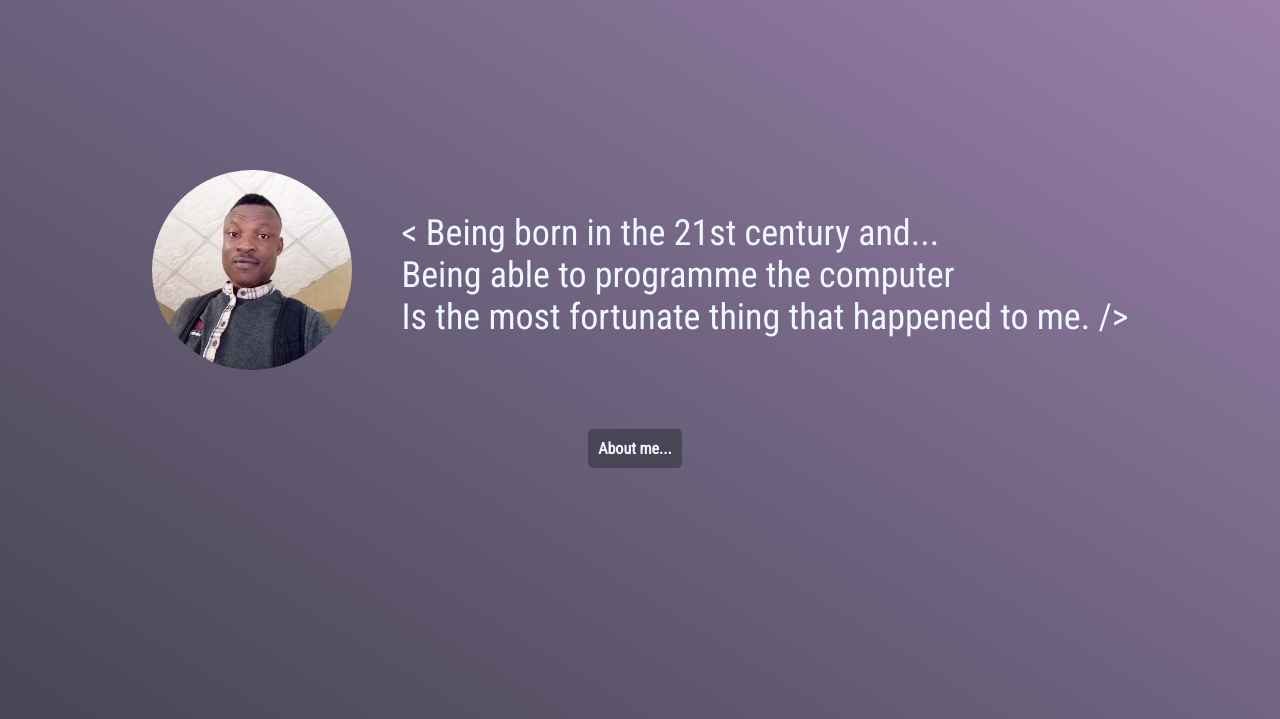
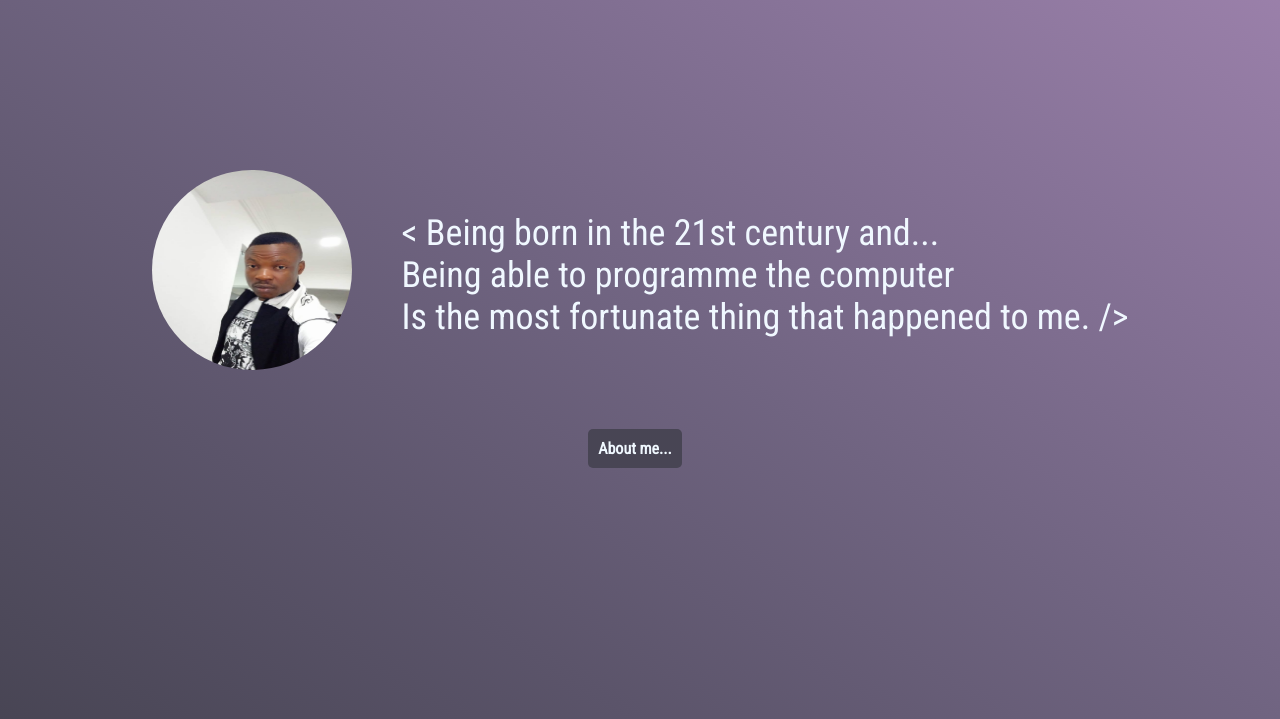
Before and after one commit to nedssoft/oriechinedu.github.io, a plain HTML site: page index.html in a window 1280 px wide. Shown: the part 81-800 px from the top of the page. Drawn offline with Linux system fonts and the light colour scheme; a web font is replaced by a local one.

Commit message:
Update picture

```diff
--- a/index.html
+++ b/index.html
@@ -31,7 +31,7 @@
 		<header id="home">
 			<div class="header-container">
 				<div class="profile-image">
-					<img src="img/oriechinedu-2.jpg" width="200px" height="200px" >
+					<img src="img/ned.jpeg" width="200px" height="200px" >
 				</div>
 				<div class="intro">
 					<p i> < Being born in the 21st century and...</p>
```
Also changed, not shown: img/ned.jpeg (added).
